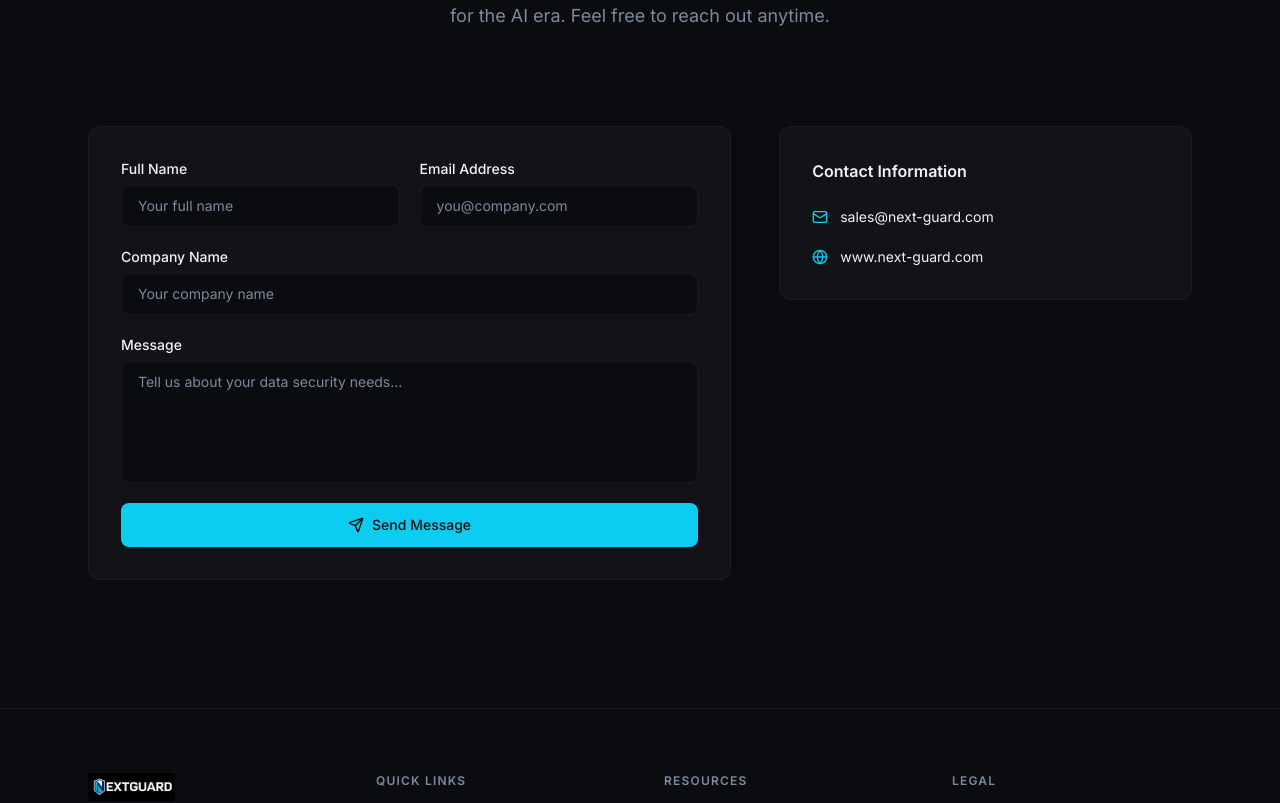
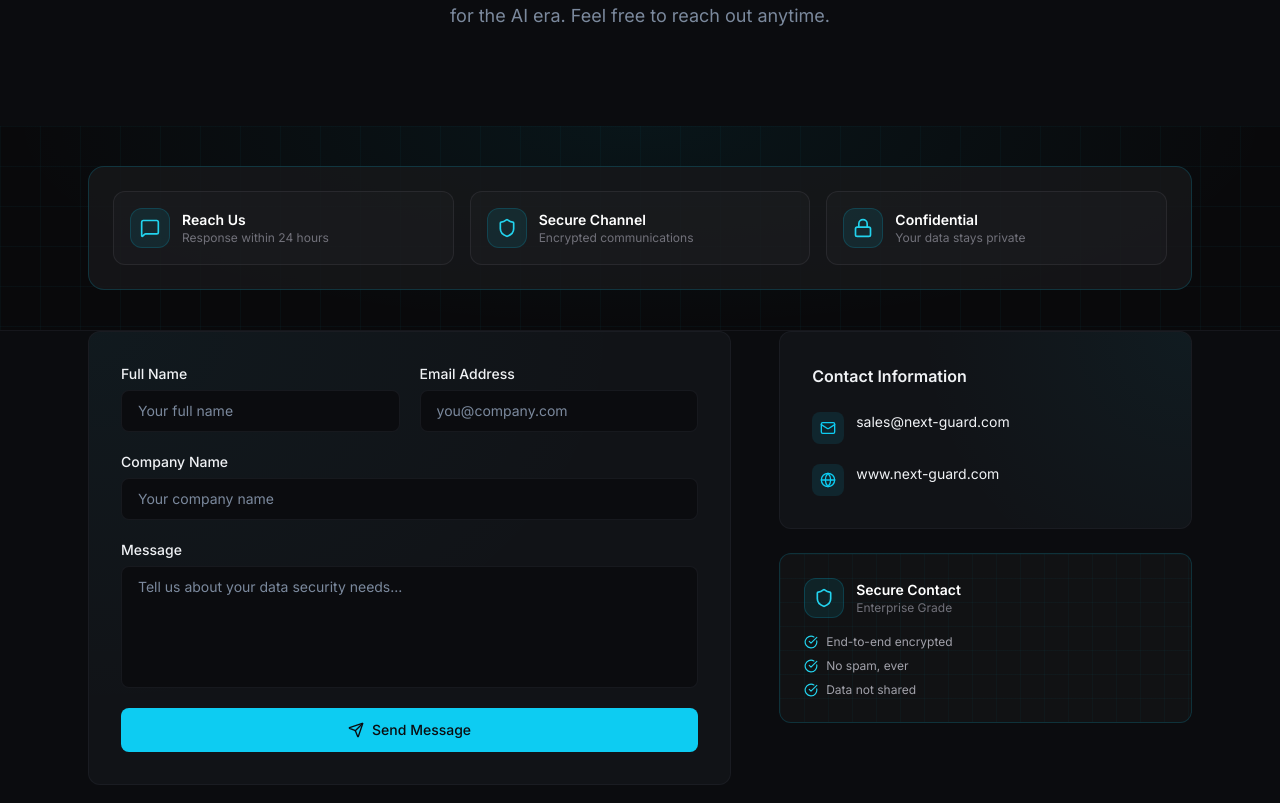
Before and after one commit to NextGuard-hk/nextguard-website, a Next.js app: page /contact in a window 1280 px wide. Shown: the part 304-1107 px from the top of the page. Built offline with nearby package versions, Linux system fonts and the light colour scheme.

Commit message:
Update contact-page.tsx

```diff
--- a/components/contact-page.tsx
+++ b/components/contact-page.tsx
@@ -4,7 +4,7 @@ import { useState } from "react"
 import { useLanguage } from "@/lib/language-context"
 import { PageHeader } from "./page-header"
 import { AnimateIn } from "./animate-in"
-import { Mail, Globe, Send, CheckCircle } from "lucide-react"
+import { Mail, Globe, Send, CheckCircle, Shield, MessageSquare, Lock } from "lucide-react"
 
 export function ContactPage() {
   const { t } = useLanguage()
@@ -23,21 +23,52 @@ export function ContactPage() {
         subheadline={t.contact.subheadline}
       />
 
+      {/* Contact Visual Banner */}
+      <section className="relative overflow-hidden bg-zinc-950 border-b border-border/50 py-10">
+        <div className="absolute inset-0 bg-[radial-gradient(ellipse_at_top,rgba(6,182,212,0.07),transparent_70%)]" />
+        <div className="absolute inset-0" style={{backgroundImage: "linear-gradient(rgba(6,182,212,0.04) 1px, transparent 1px), linear-gradient(90deg, rgba(6,182,212,0.04) 1px, transparent 1px)", backgroundSize: "40px 40px"}} />
+        <div className="relative mx-auto max-w-6xl px-6">
+          <AnimateIn>
+            <div className="rounded-2xl border border-cyan-500/20 bg-zinc-900/80 p-6">
+              <div className="grid grid-cols-1 md:grid-cols-3 gap-4">
+                {[
+                  { icon: MessageSquare, label: "Reach Us", desc: "Response within 24 hours" },
+                  { icon: Shield, label: "Secure Channel", desc: "Encrypted communications" },
+                  { icon: Lock, label: "Confidential", desc: "Your data stays private" },
+                ].map((item, i) => (
+                  <div key={i} className="flex items-center gap-3 p-4 rounded-xl border border-zinc-700/40 bg-zinc-800/30">
+                    <div className="w-10 h-10 rounded-xl bg-cyan-500/10 border border-cyan-500/20 flex items-center justify-center shrink-0">
+                      <item.icon className="h-5 w-5 text-cyan-400" />
+                    </div>
+                    <div>
+                      <div className="text-sm font-semibold text-white">{item.label}</div>
+                      <div className="text-xs text-zinc-500">{item.desc}</div>
+                    </div>
+                  </div>
+                ))}
+              </div>
+            </div>
+          </AnimateIn>
+        </div>
+      </section>
+
       <section className="pb-24 md:pb-32">
         <div className="mx-auto max-w-6xl px-6">
           <div className="grid gap-12 lg:grid-cols-5">
             {/* Form */}
             <AnimateIn className="lg:col-span-3">
-              <div className="rounded-xl border border-border/50 bg-card p-6 md:p-8">
+              <div className="rounded-xl border border-border/50 bg-card p-6 md:p-8 relative overflow-hidden">
+                <div className="absolute inset-0 bg-[radial-gradient(ellipse_at_top_left,rgba(6,182,212,0.04),transparent_60%)]" />
+                <div className="relative">
                   {submitted ? (
                     <div className="flex flex-col items-center justify-center py-16 text-center">
-                    <CheckCircle className="h-12 w-12 text-primary" />
+                      <div className="w-16 h-16 rounded-full bg-cyan-500/10 border border-cyan-500/30 flex items-center justify-center mb-4">
+                        <CheckCircle className="h-8 w-8 text-cyan-400" />
+                      </div>
                       <h3 className="mt-4 text-xl font-semibold text-foreground">
                         {t.contact.form.successTitle}
                       </h3>
-                    <p className="mt-2 text-sm text-muted-foreground">
-                      {t.contact.form.successMessage}
-                    </p>
+                      <p className="mt-2 text-sm text-muted-foreground">{t.contact.form.successMessage}</p>
                       <button
                         onClick={() => setSubmitted(false)}
                         className="mt-6 text-sm font-medium text-primary transition-colors hover:text-primary/80"
@@ -106,25 +137,59 @@ export function ContactPage() {
                     </form>
                   )}
                 </div>
+              </div>
             </AnimateIn>
-
             {/* Contact Info */}
             <AnimateIn delay={200} className="lg:col-span-2">
               <div className="flex flex-col gap-6">
-                <div className="rounded-xl border border-border/50 bg-card p-6 md:p-8">
+                <div className="rounded-xl border border-border/50 bg-card p-6 md:p-8 relative overflow-hidden">
+                  <div className="absolute inset-0 bg-[radial-gradient(circle_at_top_right,rgba(6,182,212,0.05),transparent_60%)]" />
+                  <div className="relative">
                     <h3 className="text-base font-semibold text-foreground">{t.contact.info.title}</h3>
                     <div className="mt-6 flex flex-col gap-5">
                       <div className="flex items-start gap-3">
-                      <Mail className="mt-0.5 h-4 w-4 shrink-0 text-primary" />
+                        <div className="w-8 h-8 rounded-lg bg-primary/10 flex items-center justify-center shrink-0">
+                          <Mail className="h-4 w-4 text-primary" />
+                        </div>
                         <div>
                           <p className="text-sm text-foreground">{t.contact.info.email}</p>
                         </div>
                       </div>
                       <div className="flex items-start gap-3">
-                      <Globe className="mt-0.5 h-4 w-4 shrink-0 text-primary" />
+                        <div className="w-8 h-8 rounded-lg bg-primary/10 flex items-center justify-center shrink-0">
+                          <Globe className="h-4 w-4 text-primary" />
+                        </div>
                         <div>
                           <p className="text-sm text-foreground">{t.contact.info.website}</p>
                         </div>
+                      </div>
+                    </div>
+                  </div>
+                </div>
+                {/* Security Assurance Visual */}
+                <div className="rounded-xl border border-cyan-500/20 bg-zinc-900/50 p-6 relative overflow-hidden">
+                  <div className="absolute inset-0" style={{backgroundImage: "linear-gradient(rgba(6,182,212,0.04) 1px, transparent 1px), linear-gradient(90deg, rgba(6,182,212,0.04) 1px, transparent 1px)", backgroundSize: "24px 24px"}} />
+                  <div className="relative">
+                    <div className="flex items-center gap-3 mb-4">
+                      <div className="w-10 h-10 rounded-xl bg-cyan-500/10 border border-cyan-500/20 flex items-center justify-center">
+                        <Shield className="h-5 w-5 text-cyan-400" />
+                      </div>
+                      <div>
+                        <div className="text-sm font-semibold text-white">Secure Contact</div>
+                        <div className="text-xs text-zinc-500">Enterprise Grade</div>
+                      </div>
+                    </div>
+                    <div className="space-y-2">
+                      {[
+                        "End-to-end encrypted",
+                        "No spam, ever",
+                        "Data not shared",
+                      ].map((item, i) => (
+                        <div key={i} className="flex items-center gap-2">
+                          <CheckCircle className="h-3.5 w-3.5 text-cyan-400 shrink-0" />
+                          <span className="text-xs text-zinc-400">{item}</span>
+                        </div>
+                      ))}
                     </div>
                   </div>
                 </div>
```
Lines whose indentation alone changed are shown as unchanged.
